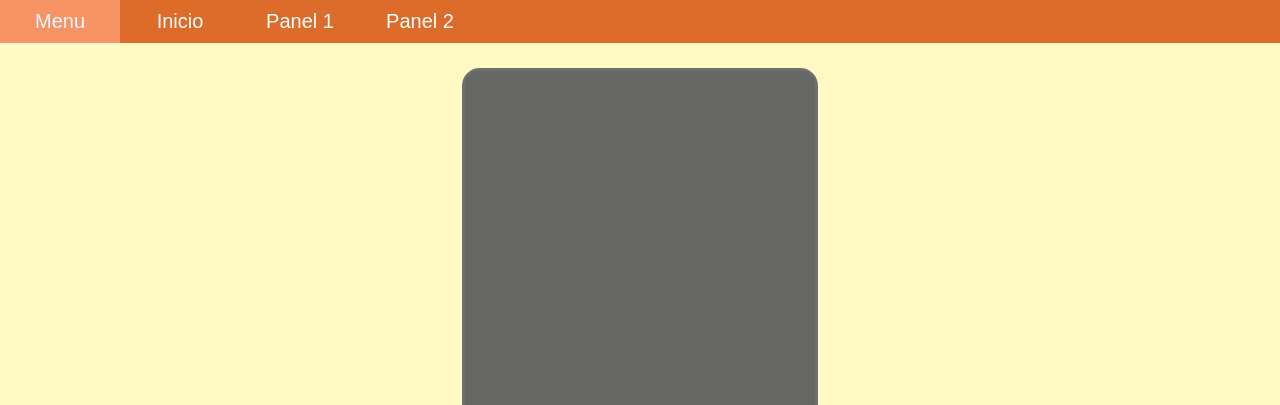
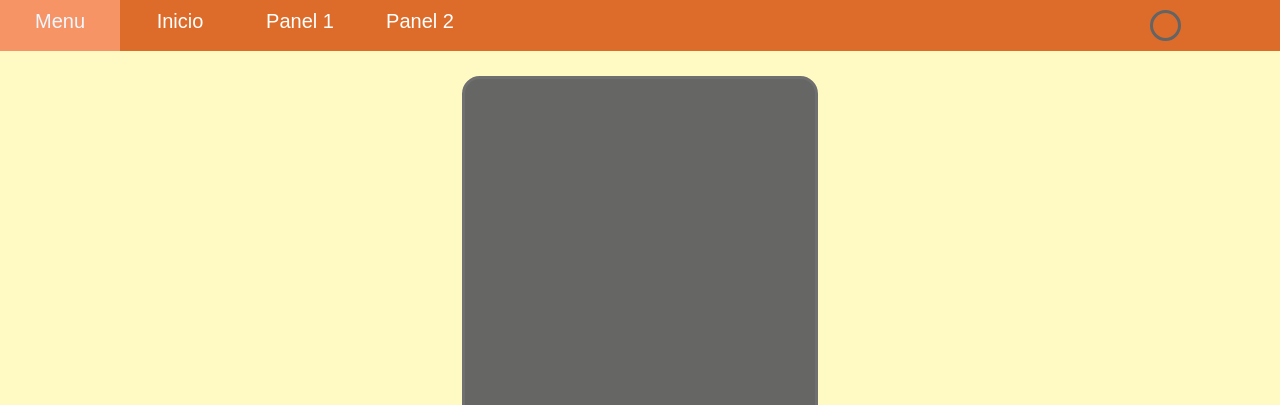
Before and after one commit to juanMBMedina/proBasicaPlatzi, a plain HTML site: page templates/index.html in a window 1280 px wide. Shown: the top 405 px of the page. Drawn offline with Linux system fonts and the light colour scheme.

Commit message:
Temas aplicados, objeto de cambio de tema, listo.

```diff
--- a/static/css/darkstyle.css
+++ b/static/css/darkstyle.css
@@ -92,6 +92,10 @@ h1 {
     margin: 5px;
 }
 
+header {
+    margin: 0px;
+}
+
 input[type="text"] {
     font-size: large;
     width: 80%;
@@ -131,6 +135,8 @@ input[type="text"]:hover {
     height: 25px;
     border-radius: 50%;
     vertical-align: middle;
+    border-color: #FFFFFF;
+    border-style: solid;
 }
 
 .msjError {
--- a/static/js/cambioTema.js
+++ b/static/js/cambioTema.js
@@ -1,7 +1,7 @@
-var elemCambioTema = document.getElementById("cambioTema");
+var butTema = document.getElementById("cambioTema");
 var etiquetaLink = document.getElementById("temaLink");
 var esClaro = true;
-elemCambioTema.addEventListener("click", cambiarTema);
+butTema.addEventListener("click", cambiarTema);
 //Inicial para el tema.
 cambiarTema()
 
--- a/templates/index.html
+++ b/templates/index.html
@@ -9,12 +9,16 @@
 </head>
 
 <body>
-    <header style="margin:0px">
+    <header>
         <ul class="barraNav">
-            <li class="barraItem" id="cambioTema">Menu</li>
+            <li class="barraItem">Menu</li>
             <li class="barraItem"><a href="./index.html">Inicio</a></li>
             <li class="barraItem"><a href="./panel1.html">Panel 1</a></li>
             <li class="barraItem"><a href="./panel2.html">Panel 2</a></li>
+            <li class="barraItem" style="width: 50%;"></li>
+            <li class="barraItem" style="width: fit-content;">
+                <canvas class="marcoIndicador" id="cambioTema"></canvas>
+            </li>
         </ul>
     </header>
     <!--Index-->
```
Also changed, not shown: templates/panel1.html (+6 -2 lines), templates/panel2.html (+5 -1 lines).
